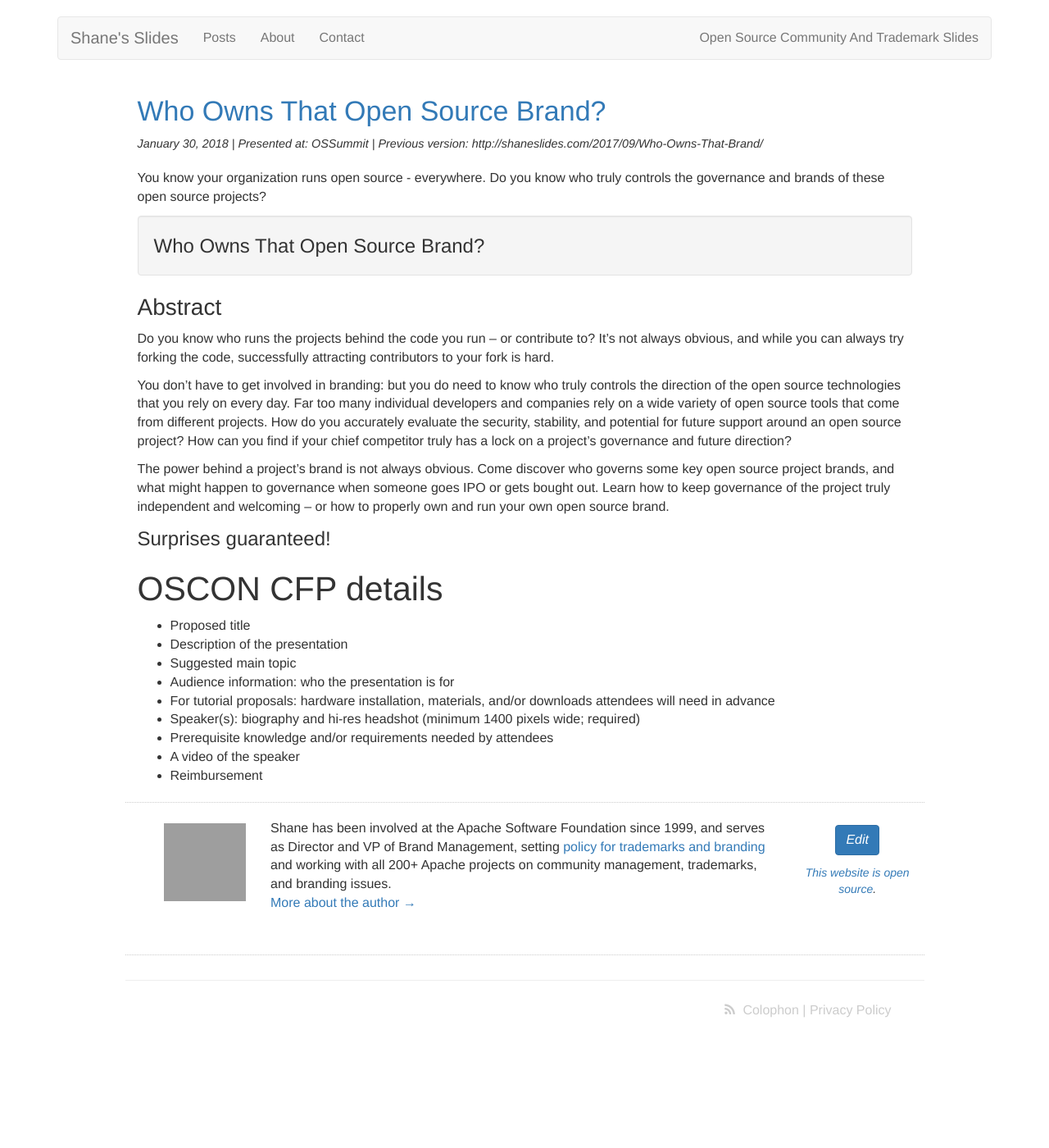
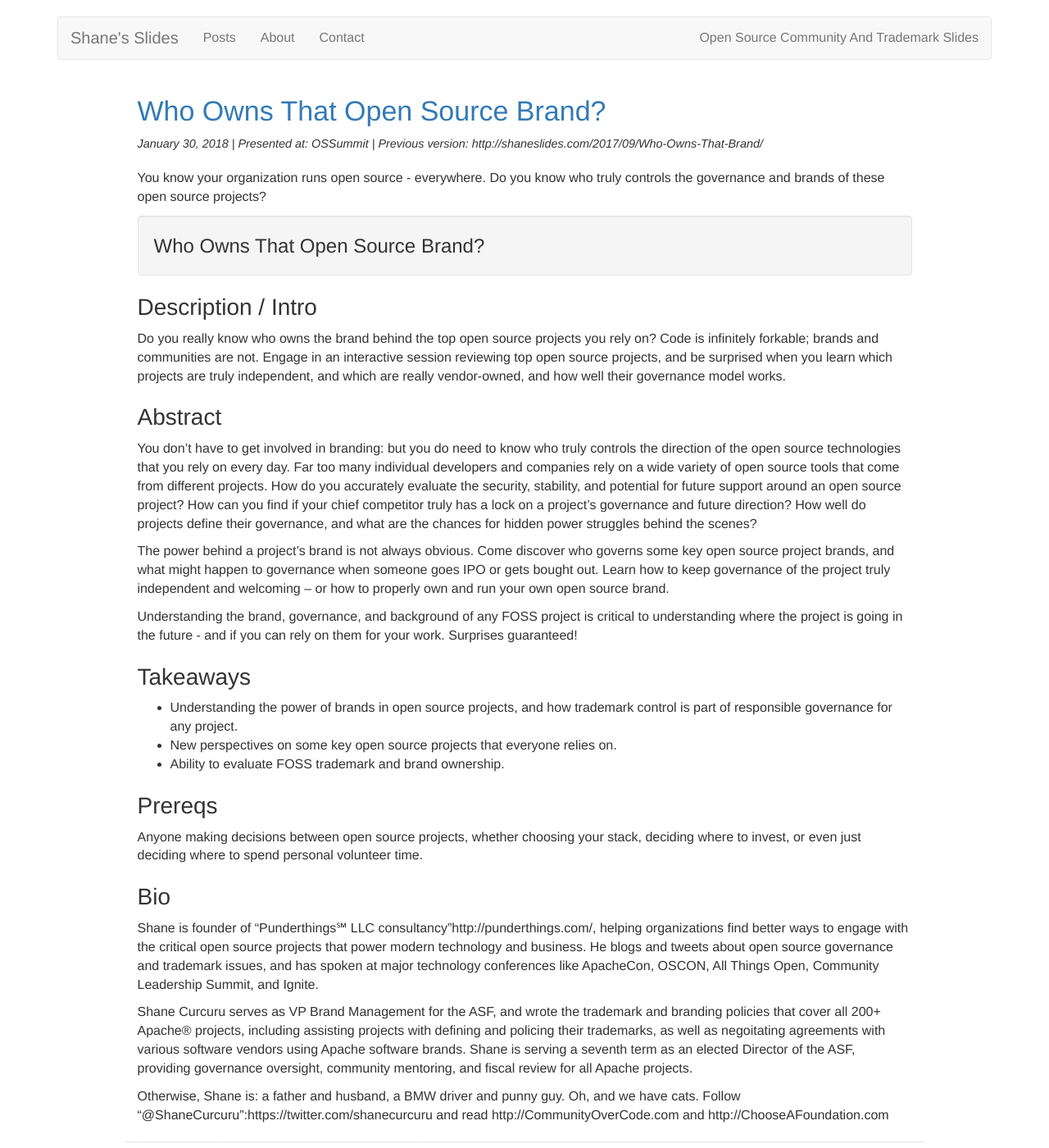
Before and after one commit to ShaneCurcuru/slides, a Jekyll site: the page built from _cfps/Who-Owns-That-Brand.md, in a window 1280 px wide and 1400 px high. Shown: the whole window at 82% size. Built offline with Jekyll 4.4.1, drawn with Linux system fonts in a browser that asks for light colours; comment, search, counter and statistics services are not loaded; grey boxes are pictures that could not be loaded.

Commit message:
Who Owns That Open Source Brand CFP

```diff
--- a/_cfps/Who-Owns-That-Brand.md
+++ b/_cfps/Who-Owns-That-Brand.md
@@ -20,26 +20,32 @@ who truly controls the governance and brands of these open source projects?
 Who Owns That Open Source Brand?
 </div>
 
+### Description / Intro
+
+Do you really know who owns the brand behind the top open source projects you rely on? Code is infinitely forkable; brands and communities are not. Engage in an interactive session reviewing top open source projects, and be surprised when you learn which projects are truly independent, and which are really vendor-owned, and how well their governance model works.
+
 ### Abstract
 
-Do you know who runs the projects behind the code you run – or contribute to? It’s not always obvious, and while you can always try forking the code, successfully attracting contributors to your fork is hard.
-
-You don’t have to get involved in branding: but you do need to know who truly controls the direction of the open source technologies that you rely on every day. Far too many individual developers and companies rely on a wide variety of open source tools that come from different projects. How do you accurately evaluate the security, stability, and potential for future support around an open source project? How can you find if your chief competitor truly has a lock on a project’s governance and future direction?
+You don’t have to get involved in branding: but you do need to know who truly controls the direction of the open source technologies that you rely on every day. Far too many individual developers and companies rely on a wide variety of open source tools that come from different projects. How do you accurately evaluate the security, stability, and potential for future support around an open source project? How can you find if your chief competitor truly has a lock on a project’s governance and future direction? How well do projects define their governance, and what are the chances for hidden power struggles behind the scenes?
 
 The power behind a project’s brand is not always obvious. Come discover who governs some key open source project brands, and what might happen to governance when someone goes IPO or gets bought out. Learn how to keep governance of the project truly independent and welcoming – or how to properly own and run your own open source brand.
 
+Understanding the brand, governance, and background of any FOSS project is critical to understanding where the project is going in the future - and if you can rely on them for your work.  Surprises guaranteed!
 
-{: .lead }
-Surprises guaranteed!
+### Takeaways
 
+- Understanding the power of brands in open source projects, and how trademark control is part of responsible governance for any project.
+- New perspectives on some key open source projects that everyone relies on.
+- Ability to evaluate FOSS trademark and brand ownership.
 
-# OSCON CFP details
-- Proposed title
-- Description of the presentation
-- Suggested main topic
-- Audience information: who the presentation is for
-- For tutorial proposals: hardware installation, materials, and/or downloads attendees will need in advance
-- Speaker(s): biography and hi-res headshot (minimum 1400 pixels wide; required)
-- Prerequisite knowledge and/or requirements needed by attendees
-- A video of the speaker
-- Reimbursement
+### Prereqs
+
+Anyone making decisions between open source projects, whether choosing your stack, deciding where to invest, or even just deciding where to spend personal volunteer time.
+
+### Bio
+
+Shane is founder of "Punderthings℠ LLC consultancy"http://punderthings.com/, helping organizations find better ways to engage with the critical open source projects that power modern technology and business.  He blogs and tweets about open source governance and trademark issues, and has spoken at major technology conferences like ApacheCon, OSCON, All Things Open, Community Leadership Summit, and Ignite.
+
+Shane Curcuru serves as VP Brand Management for the ASF, and wrote the trademark and branding policies that cover all 200+ Apache® projects, including assisting projects with defining and policing their trademarks, as well as negoitating agreements with various software vendors using Apache software brands.  Shane is serving a seventh term as an elected Director of the ASF, providing governance oversight, community mentoring, and fiscal review for all Apache projects.
+
+Otherwise, Shane is: a father and husband, a BMW driver and punny guy. Oh, and we have cats. Follow "@ShaneCurcuru":https://twitter.com/shanecurcuru and read http://CommunityOverCode.com and http://ChooseAFoundation.com
```
Also changed, not shown: other parts of _cfps/Who-Owns-That-Brand.md (+2 -2 lines).
